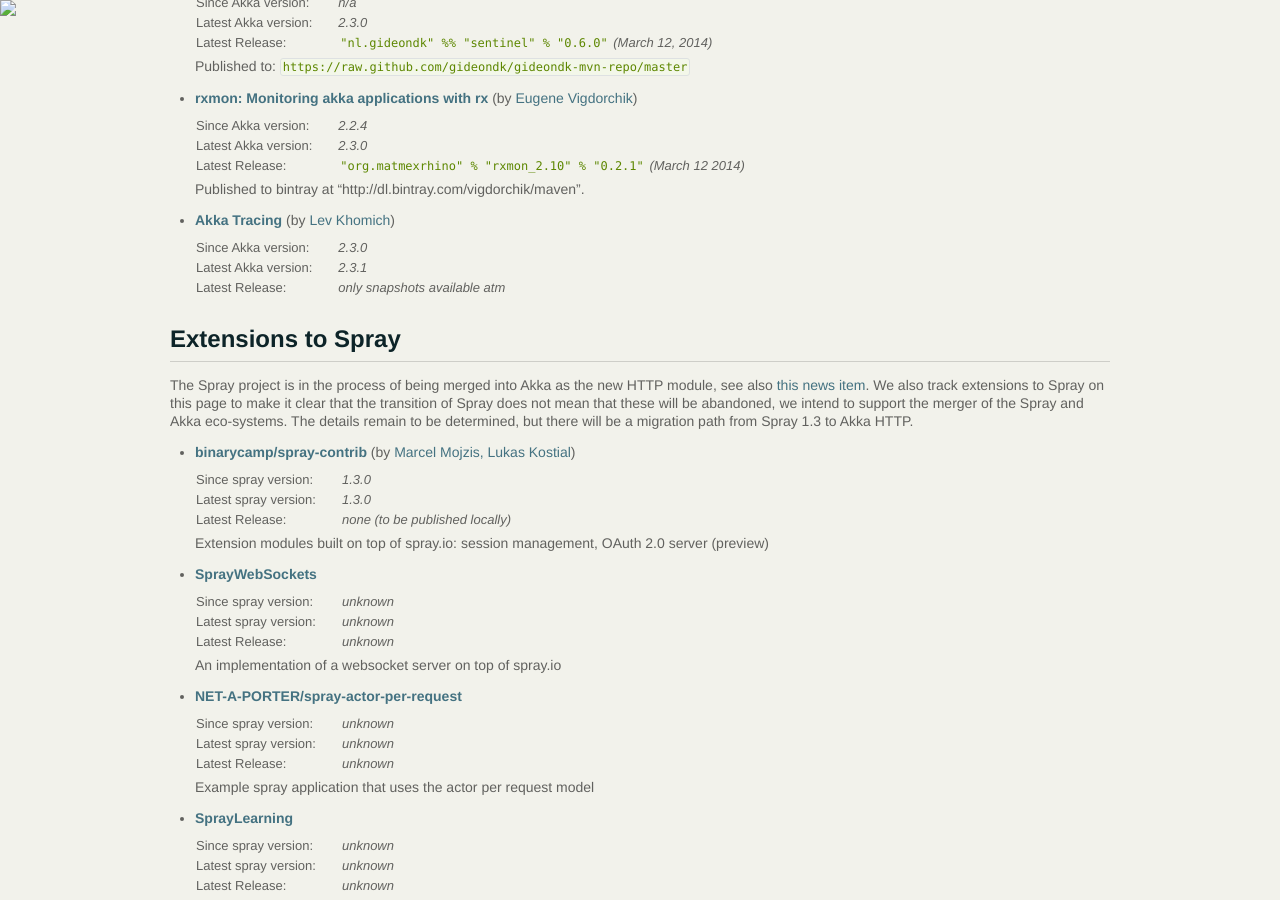
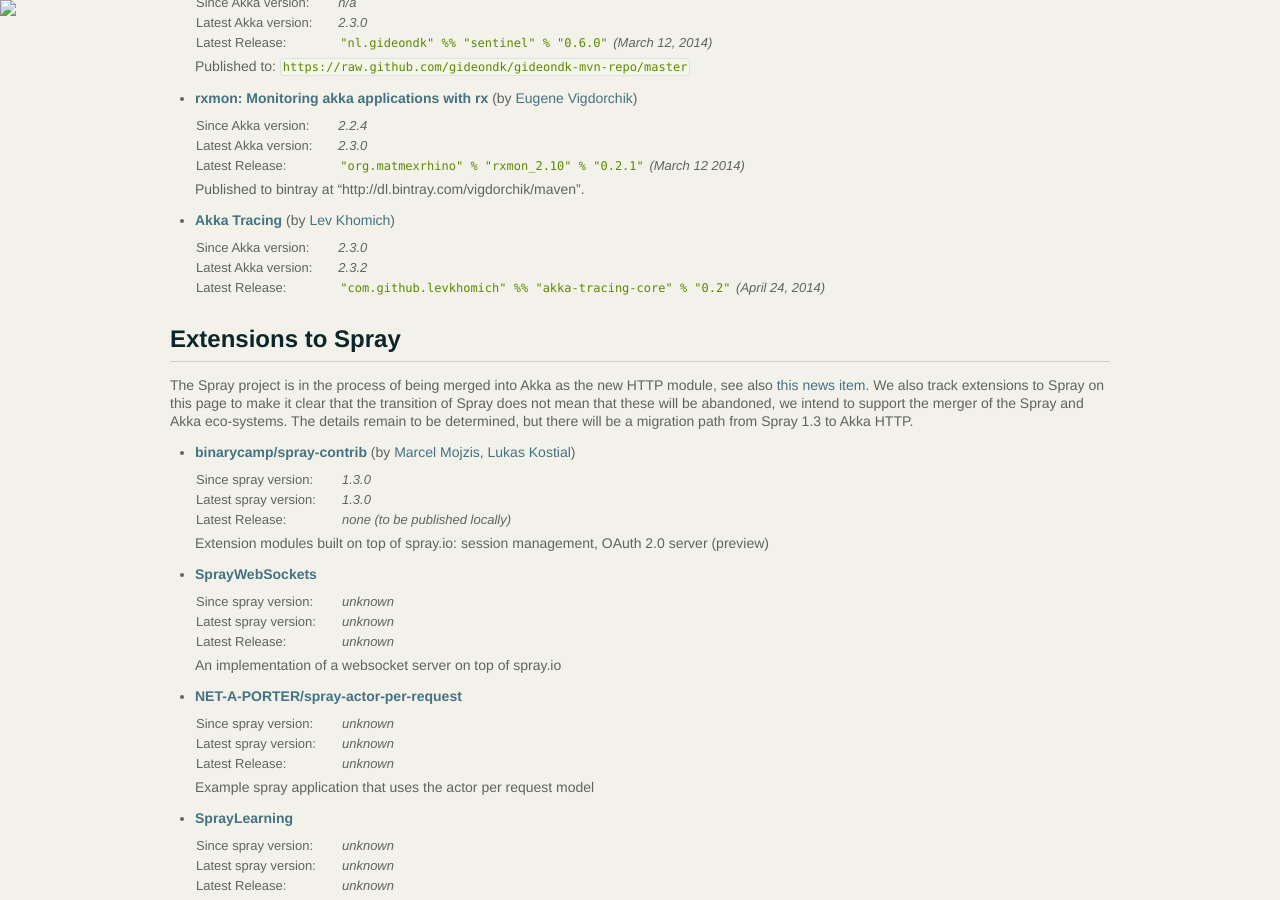
Before and after one commit to raboof/akka.github.com, a Jekyll site: the page built from community/index.md, in a window 1280 px wide and 900 px high, scrolled down 1469 px. Built offline with Jekyll 4.4.1, drawn with Linux system fonts in a browser that asks for light colours.

Commit message:
update akka-tracing (community project) info

```diff
--- a/community/index.md
+++ b/community/index.md
@@ -142,8 +142,8 @@
 
   <table class="stats">
     <tr><td>Since Akka version:</td><td>2.3.0</td></tr>
-    <tr><td>Latest Akka version:</td><td>2.3.1</td></tr>
-    <tr><td>Latest Release:</td><td>only snapshots available atm</td></tr>
+    <tr><td>Latest Akka version:</td><td>2.3.2</td></tr>
+    <tr><td>Latest Release:</td><td><code>"com.github.levkhomich" %% "akka-tracing-core" % "0.2"</code> (April 24, 2014)</td></tr>
   </table>
 
 ## Extensions to Spray
```
